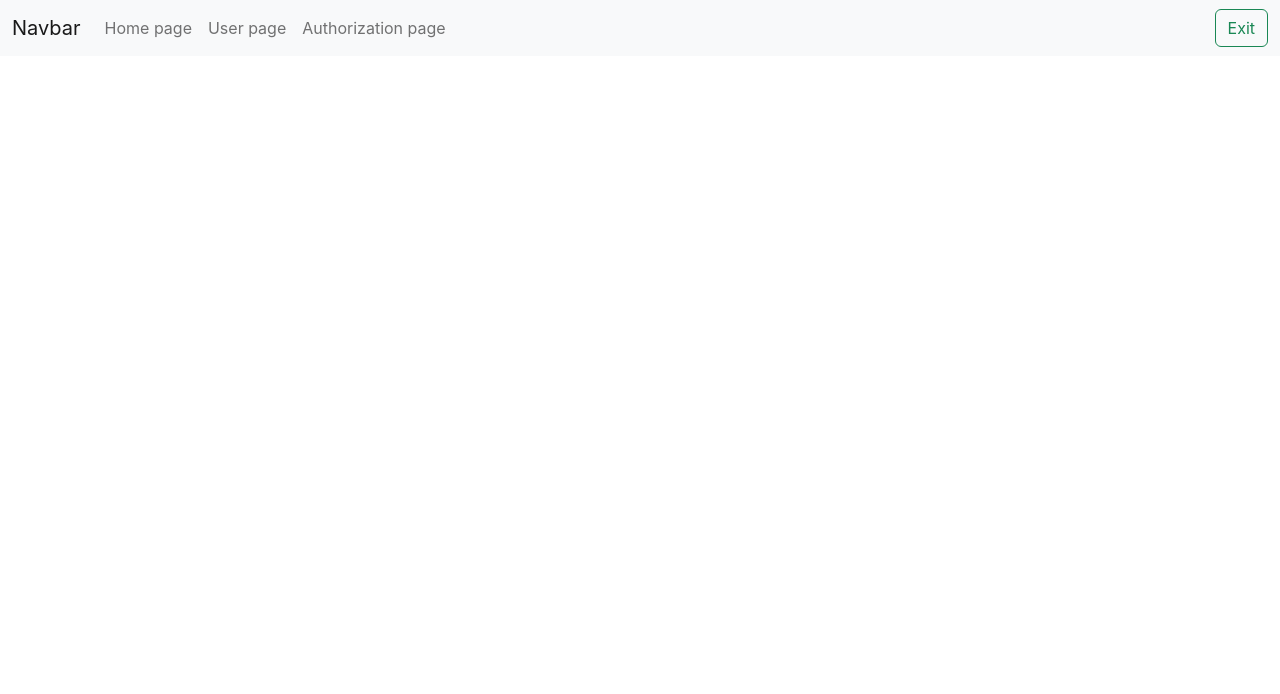
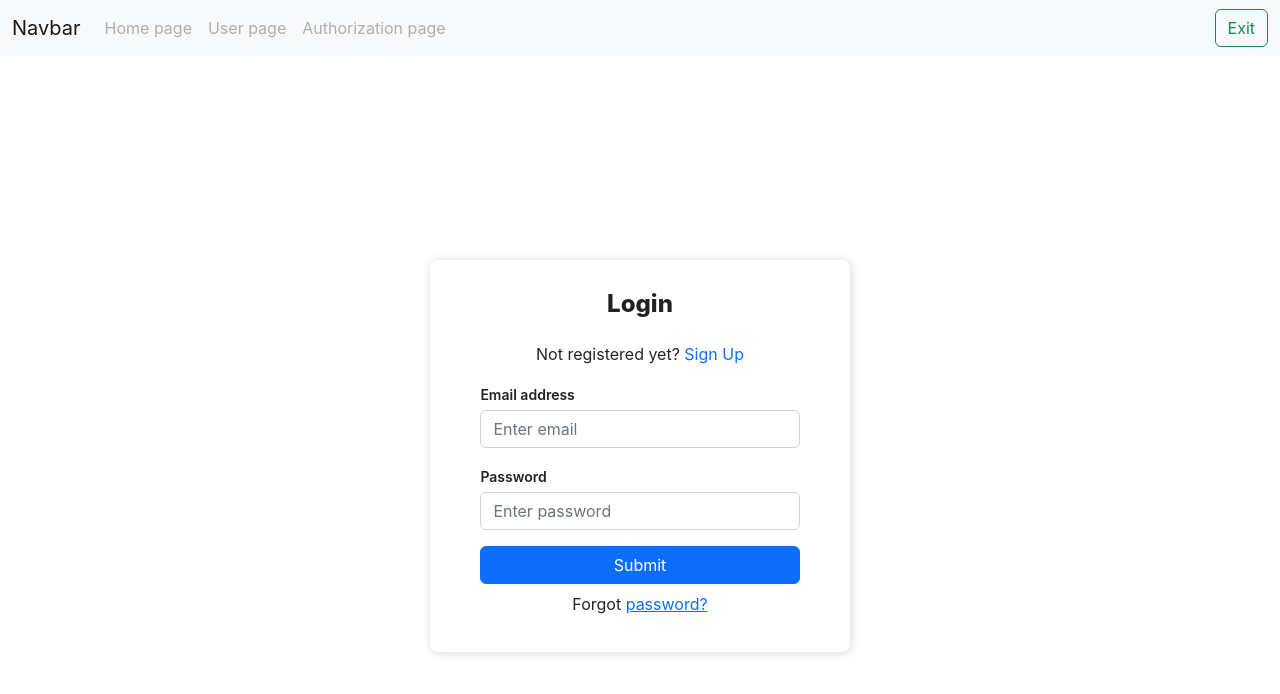
Before and after one commit to its-your-nuna/test-task, a React (Create React App) app: page / in a window 1280 px wide. Shown: the top 694 px of the page. Built offline with nearby package versions, Linux system fonts and the light colour scheme.

Commit message:
last version

```diff
--- a/src/App.js
+++ b/src/App.js
@@ -2,31 +2,34 @@
 import "bootstrap/dist/css/bootstrap.min.css"
 import "./App.scss"
 import { BrowserRouter, Routes, Route } from "react-router-dom"
-import {Auth} from "./components/Auth"
-import { useEffect,useState } from "react"
-import Alert1 from "./components/Alert1"
+import { Auth } from "./components/Auth"
+import { useEffect, useState } from "react"
 import { Home } from "./components/Home"
 import NavScrollExample from "./components/Navbar"
 import { User } from "./components/User"
 import { NotFoundPage } from "./components/NotFoundPage"
-import { useDispatch, useSelector } from "react-redux";
+import { useSelector } from "react-redux";
 
 function App() {
-  const [email,setEmail] = useState(null)
-  const [currentUser,setCurrentUser]=useState('')
-  const [autharizedUser,setAutharizedUser] = useState('')
-  const user = useSelector(state=>state.users)
-  console.log(user)
+  // email of autharized user
+  const [email, setEmail] = useState(null)
+  const [currentUser, setCurrentUser] = useState('')
+  // get users from reducer
+  const user = useSelector(state => state.users)
+  const [isAutharized, setIsAutharized] = useState(false)
+
   return (
     <BrowserRouter>
-      <NavScrollExample setEmail={setEmail}/>
+      <NavScrollExample isAutharized={isAutharized}  />
       <Routes>
-      <Route path="/" element={null}/>
-      <Route path="/home" element={<Home user={user} email={email} setCurrentUser={setCurrentUser}
-      setAutharizedUser={setAutharizedUser}/>}/>
-      <Route path="/auth" element={<Auth user={user}  setEmail={setEmail} email={email}/>} />
-      <Route path="/user" element={<User currentUser={currentUser} autharizedUser={autharizedUser}/>} />
-      <Route path="/404"  element={<NotFoundPage/>} />
+        <Route path="/home" element={
+          <Home user={user} email={email} setCurrentUser={setCurrentUser}
+          />} />
+        <Route path="/" element={
+          <Auth user={user} setIsAutharized={setIsAutharized} setEmail={setEmail} email={email} />} />
+        <Route path="/user" element={
+          <User currentUser={currentUser} />} />
+        <Route path="/404" element={<NotFoundPage />} />
       </Routes>
 
     </BrowserRouter>
--- a/src/components/Auth.js
+++ b/src/components/Auth.js
@@ -5,9 +5,10 @@ import axios from "axios";
 import Alert1 from "./Alert1";
 import { useDispatch, useSelector } from "react-redux";
 
-export const Auth = ({setEmail,user})=> {
+export const Auth = ({setEmail,user,setIsAutharized})=> {
   const dispatch = useDispatch()
   const [showAlert,setShowAlert]=useState(false)
+  // style of alert
   const[variant,setVariant]=useState('')
   let [authMode, setAuthMode] = useState("signin")
   const [isSuccess,setIsSuccess]=useState(false)
@@ -16,18 +17,25 @@ export const Auth = ({setEmail,user})=> {
   const passwordRef = useRef(null)
   const emailRef = useRef(null)
 
-
+  //function for show the authorization
   const changeAuthMode = () => {
     setAuthMode(authMode === "signin" ? "signup" : "signin")
   }
 
   const signUp = ()=>{
+
     user.map((user)=>{
       console.log('email',user.email)
+      // if email from registration exist in login input
+      //successfullyy login
       if(user.email===emailRef.current.value){
+        // set current autharized user email
         setEmail(emailRef.current.value)
+        // show alert if successfully login
         setShowAlert(true)
         setVariant('success')
+        setIsAutharized(true)
+        //after 2 second close alert
         setTimeout(()=>
         {
           setShowAlert(false)
@@ -36,6 +44,7 @@ export const Auth = ({setEmail,user})=> {
       setIsSuccess(true)
       console.log('login')
       }else{
+        //if do not successfully register show alert with danger variant
         setShowAlert(true)
          setVariant('danger')
          console.log(user.email,emailRef.current.value,'not login')
@@ -43,6 +52,7 @@ export const Auth = ({setEmail,user})=> {
     })
   }
   const register=()=>{
+    // if inputs exist add to user's list
     if(firstName&&lastName&&emailRef.current.value&&passwordRef.current.value){
     dispatch({
       type:"REGISTER",
@@ -67,46 +77,14 @@ export const Auth = ({setEmail,user})=> {
       setVariant('danger')
     }
 
-
-
-
-  //   axios.post('https://reqres.in/api/register',{
-  //   email: emailRef.current.value,
-  //   password: passwordRef.current.value
-  // })
-  // .then(function (response) {
-  //   if(emailRef&&passwordRef){
-  //     setShowAlert(true)
-
-  //     setVariant('success')
-  //     setTimeout(()=>
-  //       {
-  //         console.log('timer')
-  //         setAuthMode('signin')
-  //         setShowAlert(false)
-  //       },2000
-  //     )
-  //   }
-  //   else{
-  //     setShowAlert(true)
-  //     setVariant('danger')
-  //   }
-
-//   })
-//   .catch(function (error) {
-//     setShowAlert(true)
-//     setVariant('danger')
-//     console.log(error);
-
-//  }
-//  )
   }
-  console.log('u',user)
+  //if successfully login open home page
   if(isSuccess===true){
     return (
       <Navigate to="/home"/>
     )
   }
+  //sigin mode
   if (authMode === "signin") {
     return (
       <>
@@ -156,7 +134,7 @@ export const Auth = ({setEmail,user})=> {
       </>
     )
   }
-
+  // register mode
   return (
     <>
     <Alert1 variant={variant}
--- a/src/components/Navbar.jsx
+++ b/src/components/Navbar.jsx
@@ -1,3 +1,5 @@
+import { useState } from 'react';
+import { Alert } from 'react-bootstrap';
 import Button from 'react-bootstrap/Button';
 import Container from 'react-bootstrap/Container';
 import Form from 'react-bootstrap/Form';
@@ -6,8 +8,14 @@ import Navbar from 'react-bootstrap/Navbar';
 import NavDropdown from 'react-bootstrap/NavDropdown';
 import { Link } from 'react-router-dom'
 
-function NavScrollExample({setEmail}) {
+function NavScrollExample({isAutharized,setEmail}) {
+  const[show,setShow]=useState(true)
+
+  setTimeout(()=>{
+    setShow(false)
+  },[3000])
   return (
+    <>
     <Navbar bg="light" expand="lg">
       <Container fluid>
         <Navbar.Brand href="#">Navbar</Navbar.Brand>
@@ -18,17 +26,24 @@ function NavScrollExample({setEmail}) {
             style={{ maxHeight: '100px' }}
             navbarScroll
           >
-            <Nav.Link as={Link}  to="/home" href="#action1">Home page</Nav.Link>
-            <Nav.Link as={Link} to="/user" href="#action2">User page</Nav.Link>
-            <Nav.Link as={Link} to="/auth" href="#action2">Authorization page</Nav.Link>
+            <Nav.Link as={Link}  disabled={!isAutharized}   to="/home" href="#action1">Home page</Nav.Link>
+            <Nav.Link as={Link}  disabled={!isAutharized}   to="/user" href="#action2">User page</Nav.Link>
+            <Nav.Link as={Link}  disabled={!isAutharized}  to="/" href="#action2">Authorization page</Nav.Link>
           </Nav>
           <Form className="d-flex">
 
-            <Button  variant="outline-success">Exit</Button>
+            <Button  variant="outline-success"
+            >Exit</Button>
           </Form>
         </Navbar.Collapse>
       </Container>
     </Navbar>
+    {show &&
+      <Alert variant={'danger'}  dismissible>
+          <Alert.Heading>Oh snap! Pls register at first</Alert.Heading>
+      </Alert>
+    }
+    </>
   );
 }
 
```
Also changed, not shown: src/App.scss (+1 -7 lines), src/components/Home.jsx (+4 -3 lines), 1 other file (tests, documents, lock files or other folders).
